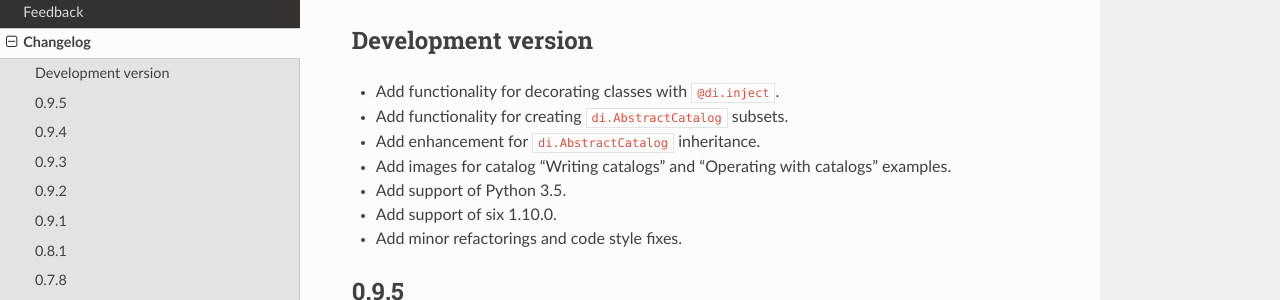
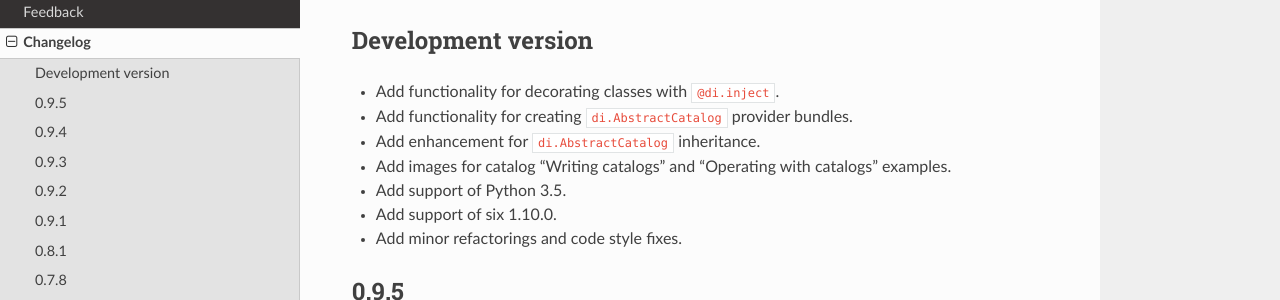
Before and after one commit to ets-labs/python-dependency-injector, a Sphinx documentation site: the page built from docs/main/changelog.rst, in a window 1280 px wide and 900 px high. Shown: the part 256-556 px from the top of the window. Built offline with Sphinx 7.4.7 and the Read the Docs theme 2.0.0, drawn with Linux system fonts in a browser that asks for light colours.

Commit message:
Update note in changelog about adding catalog provider bundles feature

```diff
--- a/docs/main/changelog.rst
+++ b/docs/main/changelog.rst
@@ -12,7 +12,7 @@ Development version
 -------------------
 
 - Add functionality for decorating classes with ``@di.inject``.
-- Add functionality for creating ``di.AbstractCatalog`` subsets.
+- Add functionality for creating ``di.AbstractCatalog`` provider bundles.
 - Add enhancement for ``di.AbstractCatalog`` inheritance.
 - Add images for catalog "Writing catalogs" and "Operating with catalogs"
   examples.
```
